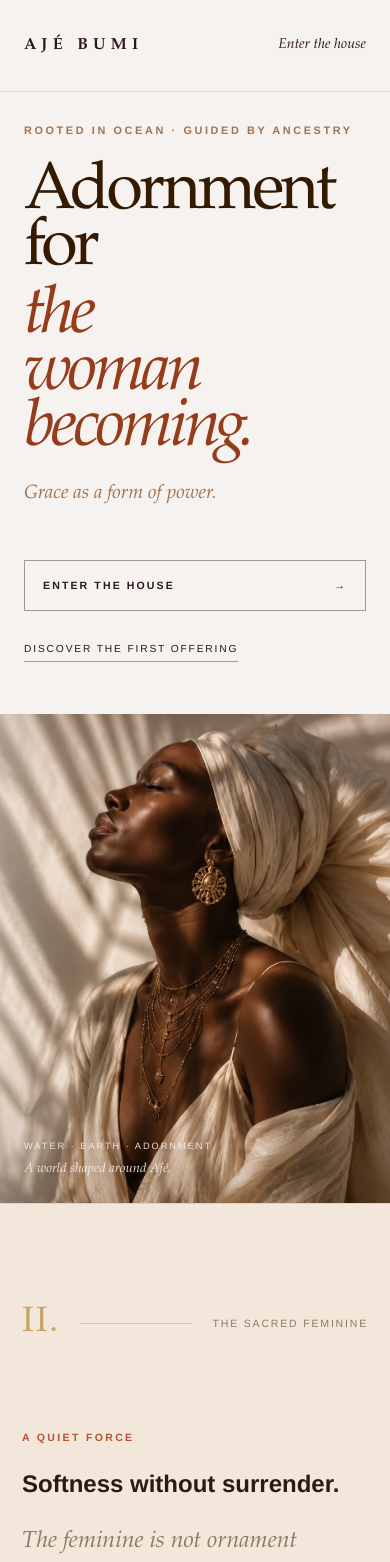
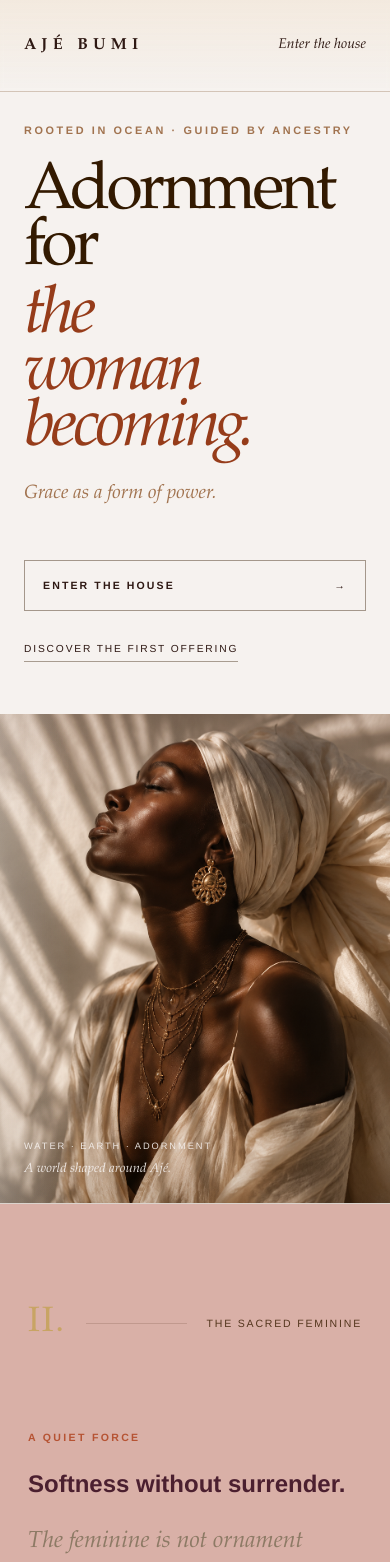
Before and after one commit to kisea-co/Aje-Bumi, a Next.js app: page / in a window 390 px wide. Shown: the top 1562 px of the page. Built offline with nearby package versions, Linux system fonts and the light colour scheme.

Commit message:
Re-art-direct Ajé Bumi with full brand palette

```diff
--- a/app/palette.css
+++ b/app/palette.css
@@ -1,193 +1,49 @@
 :root {
   /* AJÉ BUMI — Morning Light */
-  --soft-blush: #d9b0a7;
-  --warm-ivory: #f2e7da;
-  --antique-gold: #c8a464;
-  --olive-leaf: #6f7a4d;
-  --walnut: #54361e;
-  --bone: #f3efe7;
-  --linen: #e9e2d6;
-  --oyster: #dcd4c2;
-  --sand: #c8bb9d;
-  --deep-plum: #4b1f2f;
-  --champagne-gold: #e2c798;
-
-  /* AJÉ BUMI — Sacred Earth */
-  --terracotta: #b65333;
-  --clay: #8d7a65;
-  --earth-bone: #e7ded0;
-  --burnished-gold: #a67c3a;
-  --espresso: #2e1813;
-  --limestone: #d6cec2;
-  --mushroom: #b8a997;
-  --oat: #e0d1c8;
-  --olive: #58623d;
-  --oxidized-bronze: #684d2e;
-
-  /* AJÉ BUMI — Evening Ritual */
-  --mulberry: #7a4d5e;
-  --smoked-rose: #c99aa6;
-  --pearl: #f1ebe0;
-  --bronze: #8a5e2d;
-  --charcoal: #2a2828;
-  --evening-ivory: #ede1d3;
-  --antique-brass: #b08a4a;
-  --dark-walnut: #4a2f1e;
-
-  /* Semantic aliases used throughout the existing site */
-  --ivory: var(--warm-ivory);
-  --cream: var(--bone);
-  --bare-blush: var(--soft-blush);
-  --brushed-gold: var(--champagne-gold);
-  --sage: var(--olive-leaf);
-  --moss: var(--olive);
-  --cocoa: var(--oxidized-bronze);
-  --taupe: var(--clay);
-  --midnight-ocean: var(--deep-plum);
-  --indigo-night: var(--mulberry);
-  --line: rgba(84, 54, 30, 0.18);
+  --soft-blush:#d9b0a7; --warm-ivory:#f2e7da; --antique-gold:#c8a464; --olive-leaf:#6f7a4d; --walnut:#54361e; --bone:#f3efe7; --linen:#e9e2d6; --oyster:#dcd4c2; --sand:#c8bb9d; --deep-plum:#4b1f2f; --champagne-gold:#e2c798;
+  /* Sacred Earth */
+  --terracotta:#b65333; --clay:#8d7a65; --earth-bone:#e7ded0; --burnished-gold:#a67c3a; --espresso:#2e1813; --limestone:#d6cec2; --mushroom:#b8a997; --oat:#e0d1c8; --olive:#58623d; --oxidized-bronze:#684d2e;
+  /* Evening Ritual */
+  --mulberry:#7a4d5e; --smoked-rose:#c99aa6; --pearl:#f1ebe0; --bronze:#8a5e2d; --charcoal:#2a2828; --evening-ivory:#ede1d3; --antique-brass:#b08a4a; --dark-walnut:#4a2f1e;
+  --ivory:var(--warm-ivory); --cream:var(--bone); --bare-blush:var(--soft-blush); --brushed-gold:var(--champagne-gold); --sage:var(--olive-leaf); --moss:var(--olive); --cocoa:var(--oxidized-bronze); --taupe:var(--clay); --midnight-ocean:var(--deep-plum); --indigo-night:var(--mulberry); --line:rgba(84,54,30,.18);
 }
-
-html,
-body,
-.hero,
-.story-hero {
-  background: var(--warm-ivory);
-}
-
-::selection {
-  background: var(--soft-blush);
-  color: var(--espresso);
-}
-
-.site-header {
-  border-bottom-color: rgba(84, 54, 30, 0.15);
-}
-
-.eyebrow.rust,
-.hero h1 span,
-.story-hero h1 span {
-  color: var(--terracotta);
-}
-
-.hero-symbol-row,
-.small-symbol,
-.ocean-symbol,
-.section-index span:first-child,
-.story-values-grid article > span {
-  color: var(--antique-gold);
-}
-
-.hero-visual {
-  background:
-    radial-gradient(circle at 68% 24%, rgba(243,239,231,.72) 0 8%, transparent 29%),
-    linear-gradient(138deg, var(--warm-ivory) 0%, var(--bone) 32%, var(--soft-blush) 67%, var(--clay) 100%);
-}
-
-.collage-image.portrait {
-  background:
-    radial-gradient(circle at 48% 24%, rgba(243,239,231,.72) 0 9%, transparent 30%),
-    linear-gradient(150deg, var(--walnut) 0 23%, var(--terracotta) 52%, var(--soft-blush) 100%);
-}
-
-.collage-image.portrait::after {
-  background: linear-gradient(170deg, rgba(84,54,30,.84), rgba(141,122,101,.24));
-}
-
-.collage-image.blush {
-  background:
-    linear-gradient(130deg, rgba(243,239,231,.52), transparent 34%),
-    linear-gradient(35deg, var(--warm-ivory), var(--soft-blush));
-}
-
-.collage-image.pearl {
-  background: linear-gradient(145deg, var(--oyster), var(--pearl));
-}
-
-.collage-image.pearl::before,
-.collage-image.pearl::after {
-  background: radial-gradient(circle at 36% 30%, #fff 0 12%, var(--pearl) 36%, var(--sand) 100%);
-}
-
-.product-1 {
-  background: linear-gradient(150deg, var(--bone), var(--sand));
-}
-
-.product-2 {
-  background: linear-gradient(150deg, var(--soft-blush), var(--pearl));
-}
-
-.product-3 {
-  background: linear-gradient(150deg, var(--limestone), var(--olive-leaf));
-}
-
-.ocean {
-  background:
-    radial-gradient(circle at 74% 28%, rgba(200,164,100,.18), transparent 31%),
-    linear-gradient(160deg, var(--mulberry) 0%, var(--deep-plum) 52%, var(--charcoal) 100%);
-}
-
-.ocean blockquote span,
-.story-memory blockquote span {
-  color: var(--champagne-gold);
-}
-
-.story-hero-visual {
-  background:
-    radial-gradient(circle at 70% 25%, rgba(243,239,231,.66) 0 10%, transparent 31%),
-    linear-gradient(145deg, var(--warm-ivory) 0%, var(--oyster) 36%, var(--clay) 72%, var(--terracotta) 100%);
-}
-
-.story-orbit {
-  border-color: rgba(200,164,100,.84);
-}
-
-.story-orbit-two {
-  background: rgba(200,164,100,.13);
-}
-
-.story-visual-label,
-.story-values-grid p,
-.story-closing > p:last-child,
-.body-copy {
-  color: rgba(46,24,19,.7);
-}
-
-.story-memory {
-  background:
-    radial-gradient(circle at 50% 20%, rgba(176,138,74,.16), transparent 34%),
-    linear-gradient(160deg, var(--mulberry) 0%, var(--deep-plum) 58%, var(--charcoal) 100%);
-}
-
-.story-memory-inner > p:last-child {
-  color: rgba(241,235,224,.78);
-}
-
-.story-closing {
-  background: var(--earth-bone);
-}
-
-.newsletter {
-  background: var(--pearl);
-}
-
-.newsletter input {
-  border-color: rgba(84,54,30,.28);
-  color: var(--walnut);
-}
-
-.newsletter button {
-  background: var(--walnut);
-  color: var(--bone);
-  border-color: var(--walnut);
-}
-
-.newsletter button:hover {
-  background: var(--deep-plum);
-  border-color: var(--deep-plum);
-}
-
-.footer {
-  background: var(--espresso);
-  color: var(--warm-ivory);
-}
+html,body{background:var(--warm-ivory)} ::selection{background:var(--soft-blush);color:var(--espresso)}
+.site-header{border-bottom-color:rgba(84,54,30,.2);background:linear-gradient(180deg,rgba(242,231,218,.78),rgba(242,231,218,0));backdrop-filter:blur(2px)}
+.eyebrow.rust,.hero h1 span,.story-hero h1 span{color:var(--terracotta)}
+.section-index span:first-child,.small-symbol,.ocean-symbol{color:var(--antique-gold)}
+/* MORNING LIGHT — soft, luminous, feminine */
+.hero{background:var(--warm-ivory)}
+.sacred{max-width:none!important;background:linear-gradient(125deg,var(--soft-blush) 0 31%,var(--warm-ivory) 31% 72%,var(--oyster) 72%);padding-left:max(clamp(28px,5vw,78px),calc((100vw - 1440px)/2 + 78px))!important;padding-right:max(clamp(28px,5vw,78px),calc((100vw - 1440px)/2 + 78px))!important}
+.sacred .section-index{color:var(--walnut)}
+.sacred-copy h2{color:var(--deep-plum)}
+.sacred-note{border-color:rgba(84,54,30,.28)!important}
+.sacred-collage{filter:drop-shadow(0 24px 45px rgba(84,54,30,.12))}
+/* COLLECTION — bone gallery with gold + walnut */
+.collection{max-width:none!important;background:var(--bone);padding-left:max(clamp(28px,5vw,78px),calc((100vw - 1440px)/2 + 78px))!important;padding-right:max(clamp(28px,5vw,78px),calc((100vw - 1440px)/2 + 78px))!important;border-top:10px solid var(--antique-gold)}
+.collection h2{color:var(--walnut)}
+.product-card:nth-child(2) .product-image{background:var(--soft-blush)}
+.product-card:nth-child(3) .product-image{background:var(--oyster)}
+/* EVENING RITUAL — Ajè / water / mystery */
+.ocean{background:radial-gradient(circle at 78% 22%,rgba(226,199,152,.17),transparent 27%),radial-gradient(circle at 18% 82%,rgba(122,77,94,.48),transparent 36%),linear-gradient(145deg,var(--charcoal) 0%,var(--deep-plum) 48%,#24141b 100%);color:var(--pearl)}
+.ocean blockquote span,.story-memory blockquote span{color:var(--champagne-gold)}
+/* SACRED EARTH — tactile material world */
+.materials{max-width:none!important;background:linear-gradient(90deg,var(--earth-bone) 0 58%,var(--terracotta) 58% 100%);padding-left:max(clamp(28px,5vw,78px),calc((100vw - 1440px)/2 + 78px))!important;padding-right:max(clamp(28px,5vw,78px),calc((100vw - 1440px)/2 + 78px))!important}
+.materials-top>p{color:rgba(46,24,19,.74)} .materials-grid{background:var(--warm-ivory);padding:16px;box-shadow:0 30px 70px rgba(46,24,19,.12)}
+.material-card:nth-child(1){background:var(--oat)} .material-card:nth-child(2){background:var(--limestone)} .material-card:nth-child(3){background:var(--deep-plum);color:var(--pearl)} .material-card:nth-child(4){background:var(--olive);color:var(--bone)}
+.material-card:nth-child(3) p,.material-card:nth-child(4) p{color:rgba(243,239,231,.72)!important}
+.material-quote{color:var(--walnut)!important}
+/* OUR STORY — three worlds instead of beige-on-beige */
+.story-hero{background:linear-gradient(110deg,var(--warm-ivory) 0 53%,var(--soft-blush) 53%)}
+.story-hero-copy{position:relative}.story-hero-copy::before{content:"";position:absolute;width:160px;height:160px;border:1px solid rgba(200,164,100,.6);border-radius:50%;right:5%;top:19%;pointer-events:none}
+.story-manifesto{max-width:none!important;background:var(--bone);padding-left:max(clamp(28px,5vw,78px),calc((100vw - 1440px)/2 + 78px))!important;padding-right:max(clamp(28px,5vw,78px),calc((100vw - 1440px)/2 + 78px))!important}
+.story-manifesto:nth-of-type(5){background:linear-gradient(120deg,var(--oat),var(--soft-blush));}
+.story-image{box-shadow:0 25px 55px rgba(84,54,30,.13)}
+.story-memory{background:radial-gradient(circle at 50% 18%,rgba(226,199,152,.15),transparent 28%),linear-gradient(155deg,var(--mulberry),var(--deep-plum) 55%,var(--charcoal));}
+.story-values{max-width:none!important;background:linear-gradient(180deg,var(--earth-bone),var(--warm-ivory));padding-left:max(clamp(28px,5vw,78px),calc((100vw - 1440px)/2 + 78px))!important;padding-right:max(clamp(28px,5vw,78px),calc((100vw - 1440px)/2 + 78px))!important}
+.story-values-grid article:nth-child(1){background:rgba(217,176,167,.28)} .story-values-grid article:nth-child(2){background:rgba(200,164,100,.11)} .story-values-grid article:nth-child(3){background:rgba(111,122,77,.12)} .story-values-grid article:nth-child(4){background:rgba(182,83,51,.12)}
+.story-values-grid article>span{color:var(--burnished-gold)}
+.story-closing{background:var(--deep-plum)!important;color:var(--pearl)} .story-closing>p:not(.eyebrow):not(.serif-intro){color:rgba(241,235,224,.72)!important}.story-closing .eyebrow{color:var(--champagne-gold)}.story-closing .serif-intro{color:var(--smoked-rose)}
+/* finish */
+.newsletter{background:var(--smoked-rose)!important;color:var(--espresso)} .newsletter input{border-color:rgba(46,24,19,.3);color:var(--espresso)} .newsletter button{background:var(--espresso);color:var(--pearl);border-color:var(--espresso)} .newsletter button:hover{background:var(--deep-plum);border-color:var(--deep-plum)}
+.footer{background:var(--espresso);color:var(--warm-ivory)}
+@media(max-width:900px){.sacred{background:linear-gradient(180deg,var(--soft-blush) 0 18%,var(--warm-ivory) 18% 76%,var(--oyster) 76%)}.materials{background:linear-gradient(180deg,var(--earth-bone) 0 70%,var(--terracotta) 70%)}.story-hero{background:var(--warm-ivory)}}
```
